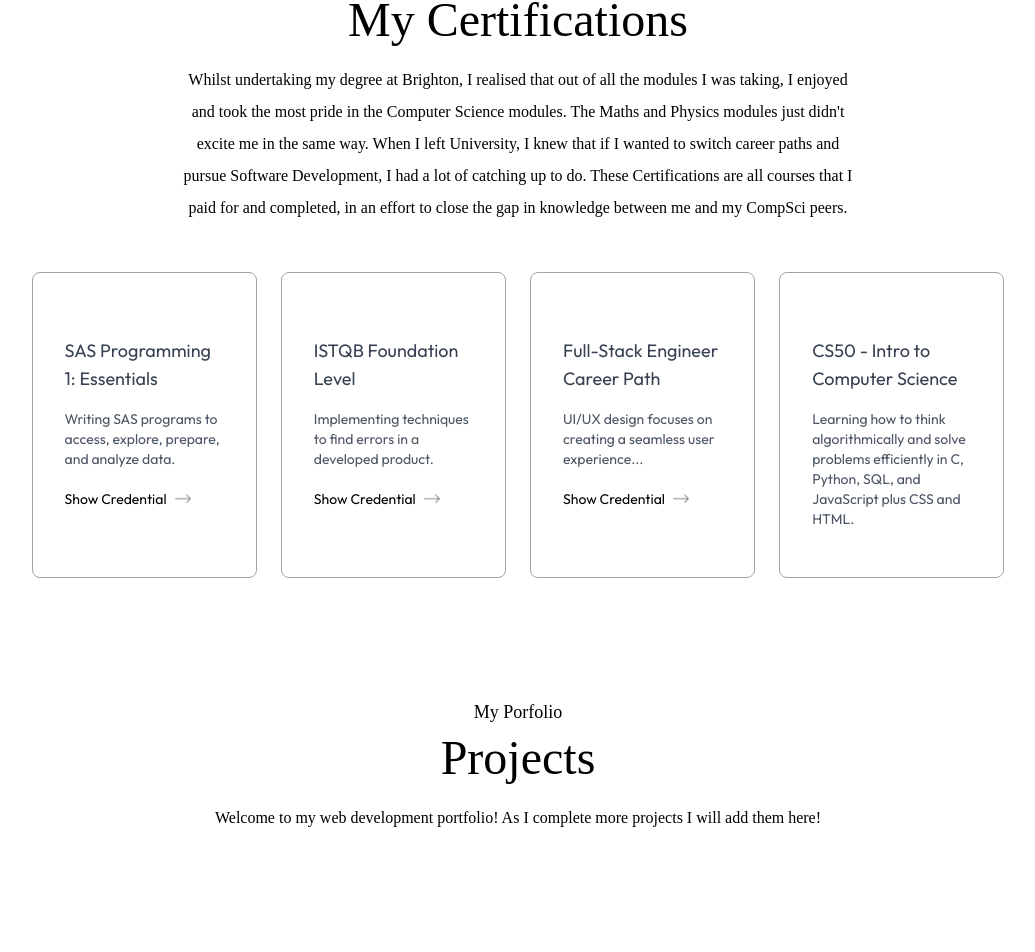
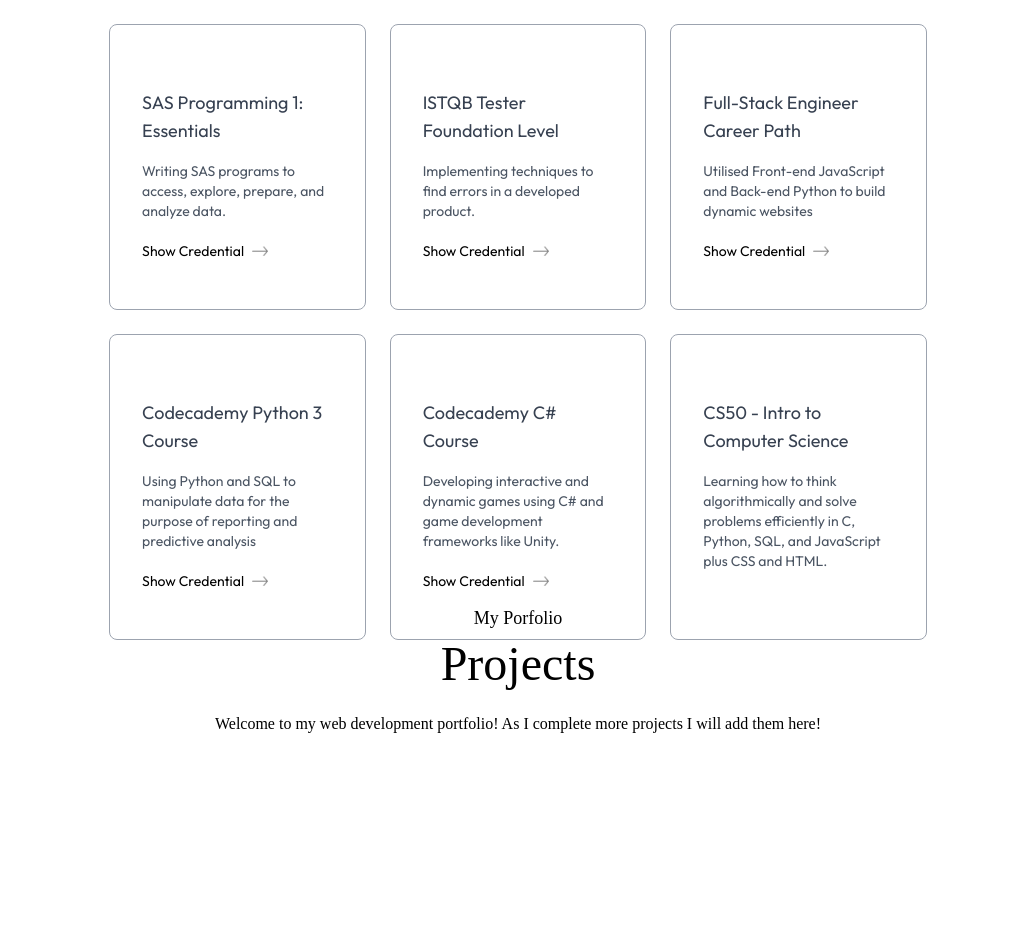
Before and after one commit to Eshan2401/Eshan-Gupta-Portfolio, a Next.js app: page / in a window 1280 px wide. Shown: the part 1624-2576 px from the top of the page, without its empty margins (122-1157 px from the left). Built offline with nearby package versions, Linux system fonts and the light colour scheme; a web font is replaced by a local one.

Commit message:
Improved spacing of the components

```diff
--- a/app/components/About.tsx
+++ b/app/components/About.tsx
@@ -10,7 +10,7 @@
   return (
     <div
       id="about"
-      className="flex flex-col items-center justify-center w-full px-[12%] 2xl:px-[25%] py-10 scroll-mt-20"
+      className="flex flex-col items-center h-[90vh] justify-center w-full px-[12%] 2xl:px-[25%] scroll-mt-20"
     >
       <h4 className="mb-2 text-lg font-Ovo">Introduction</h4>
       <h2 className="text-5xl font-Ovo">About me</h2>
--- a/app/components/Certifications.tsx
+++ b/app/components/Certifications.tsx
@@ -8,19 +8,23 @@
 
 export default function Services({ isDarkMode }: ServicesProps) {
   return (
-    <div id="services" className="w-full px-[12%] py-10 scroll-mt-20">
+    <div>
+      <div
+        id="services"
+        className="flex flex-col items-center h-[90vh] justify-center w-full px-[12%] 2xl:px-[12%] scroll-mt-20"
+      >
         <h4 className="text-center mb-2 text-lg font-Ovo">Further Education</h4>
         <h2 className="text-center text-5xl font-Ovo">My Certifications</h2>
 
         <p className="text-center max-w-2xl mx-auto mt-5 mb-12 font-Ovo">
-        Whilst undertaking my degree at Brighton, I realised that out of all the
-        modules I was taking, I enjoyed and took the most pride in the Computer
-        Science modules. The Maths and Physics modules just didn&apos;t excite
-        me in the same way. When I left University, I knew that if I wanted to
-        switch career paths and pursue Software Development, I had a lot of
-        catching up to do. These Certifications are all courses that I paid for
-        and completed, in an effort to close the gap in knowledge between me and
-        my CompSci peers.{' '}
+          Whilst undertaking my degree at Brighton, I realised that out of all
+          the modules I was taking, I enjoyed and took the most pride in the
+          Computer Science modules. The Maths and Physics modules just
+          didn&apos;t excite me in the same way. When I left University, I knew
+          that if I wanted to switch career paths and pursue Software
+          Development, I had a lot of catching up to do. These Certifications
+          are all courses that I paid for and completed, in an effort to close
+          the gap in knowledge between me and my CompSci peers.{' '}
         </p>
 
         <div className="grid grid-cols-auto gap-6 my-10">
@@ -51,5 +55,6 @@
           ))}
         </div>
       </div>
+    </div>
   );
 }
--- a/app/components/Header.tsx
+++ b/app/components/Header.tsx
@@ -4,7 +4,7 @@
 
 export default function Header() {
   return (
-    <div className="w-11/12 max-w-3xl text-center mx-auto h-[80vh] flex flex-col items-center justify-center gap-4">
+    <div className="w-11/12 max-w-3xl text-center mx-auto h-[90vh] flex flex-col items-center justify-center gap-4">
       <div>
         <Image src={assets.profile_img} alt="" className="rounded-full w-32" />
       </div>
--- a/app/components/Projects.tsx
+++ b/app/components/Projects.tsx
@@ -2,7 +2,10 @@
 
 export default function Work() {
   return (
-    <div id="work" className="w-full px-[12%] py-10 scroll-mt-20">
+    <div
+      id="work"
+      className="flex flex-col items-center h-[50vh] justify-center w-full px-[12%] scroll-mt-20"
+    >
       <h4 className="text-center mb-2 text-lg font-Ovo">My Porfolio</h4>
       <h2 className="text-center text-5xl font-Ovo">Projects</h2>
 
--- a/assets/assets.js
+++ b/assets/assets.js
@@ -91,8 +91,10 @@
 
 export const serviceData = [
     { title: 'SAS Programming 1: Essentials', description: 'Writing SAS programs to access, explore, prepare, and analyze data.', link: 'https://www.linkedin.com/in/eshan-gupta-a53205268/details/certifications/1743949232495/single-media-viewer/?profileId=ACoAAEGGv58BOcjUJQir7vh5nzQFo4RYoIxswlI' },
-    { title: 'ISTQB Foundation Level', description: 'Implementing techniques to find errors in a developed product.', link: 'https://www.linkedin.com/in/eshan-gupta-a53205268/details/certifications/1743949210260/single-media-viewer/?profileId=ACoAAEGGv58BOcjUJQir7vh5nzQFo4RYoIxswlI' },
-    { title: 'Full-Stack Engineer Career Path', description: 'UI/UX design focuses on creating a seamless user experience...', link: 'https://www.linkedin.com/in/eshan-gupta-a53205268/details/certifications/1743948957883/single-media-viewer/?profileId=ACoAAEGGv58BOcjUJQir7vh5nzQFo4RYoIxswlI' },
+    { title: 'ISTQB Tester Foundation Level', description: 'Implementing techniques to find errors in a developed product.', link: 'https://www.linkedin.com/in/eshan-gupta-a53205268/details/certifications/1743949210260/single-media-viewer/?profileId=ACoAAEGGv58BOcjUJQir7vh5nzQFo4RYoIxswlI' },
+    { title: 'Full-Stack Engineer Career Path', description: 'Utilised Front-end JavaScript and Back-end Python to build dynamic websites', link: 'https://www.linkedin.com/in/eshan-gupta-a53205268/details/certifications/1743948957883/single-media-viewer/?profileId=ACoAAEGGv58BOcjUJQir7vh5nzQFo4RYoIxswlI' },
+    { title: 'Codecademy Python 3 Course', description: 'Using Python and SQL to manipulate data for the purpose of reporting and predictive analysis', link: 'https://www.linkedin.com/in/eshan-gupta-a53205268/details/certifications/1743948933339/single-media-viewer/?profileId=ACoAAEGGv58BOcjUJQir7vh5nzQFo4RYoIxswlI'},
+    { title: 'Codecademy C# Course', description: 'Developing interactive and dynamic games using C# and game development frameworks like Unity.', link: 'https://www.linkedin.com/in/eshan-gupta-a53205268/details/certifications/1743948883414/single-media-viewer/?profileId=ACoAAEGGv58BOcjUJQir7vh5nzQFo4RYoIxswlI' },
     { title: 'CS50 - Intro to Computer Science', description: 'Learning how to think algorithmically and solve problems efficiently in C, Python, SQL, and JavaScript plus CSS and HTML.'},
 ]
 
```
Lines whose indentation alone changed are shown as unchanged.
